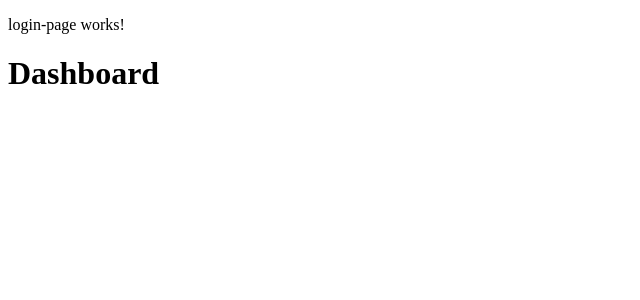
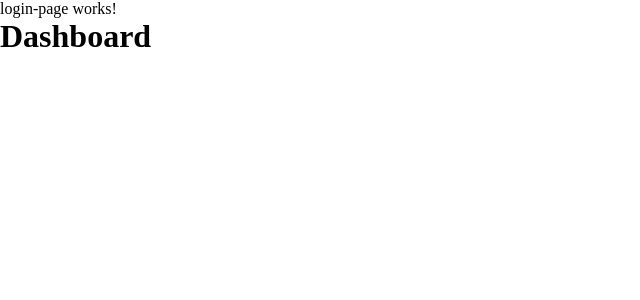
Before and after one commit to carloskrefer/board-app, an Angular app in the folder client/: page / in a window 1280 px wide. Shown: the top 300 px of the page, without its empty margins (0-640 px from the left). Built offline with nearby package versions, Linux system fonts and the light colour scheme.

Commit message:
Resets CSS

```diff
--- a/client/src/styles.scss
+++ b/client/src/styles.scss
@@ -1 +1,5 @@
-/* You can add global styles to this file, and also import other style files */
+*, *::after, *::before {
+    margin:0;
+    padding: 0;
+    box-sizing: border-box;
+}
```
